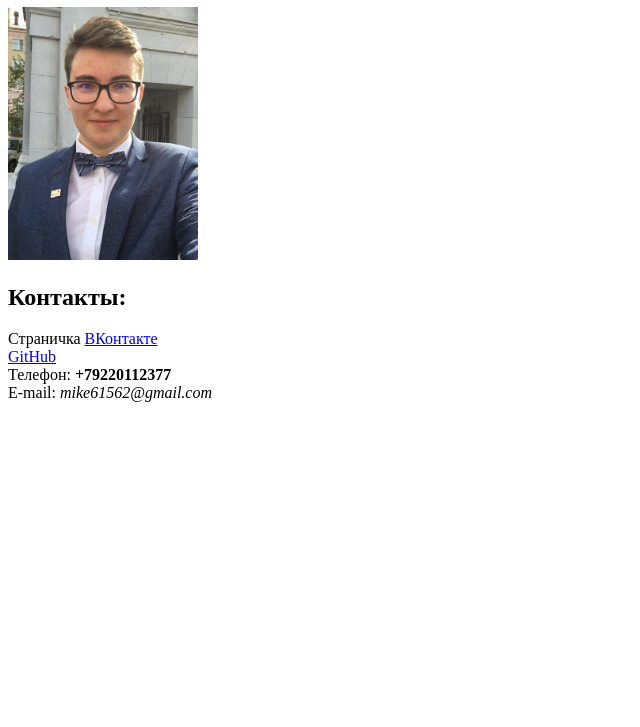
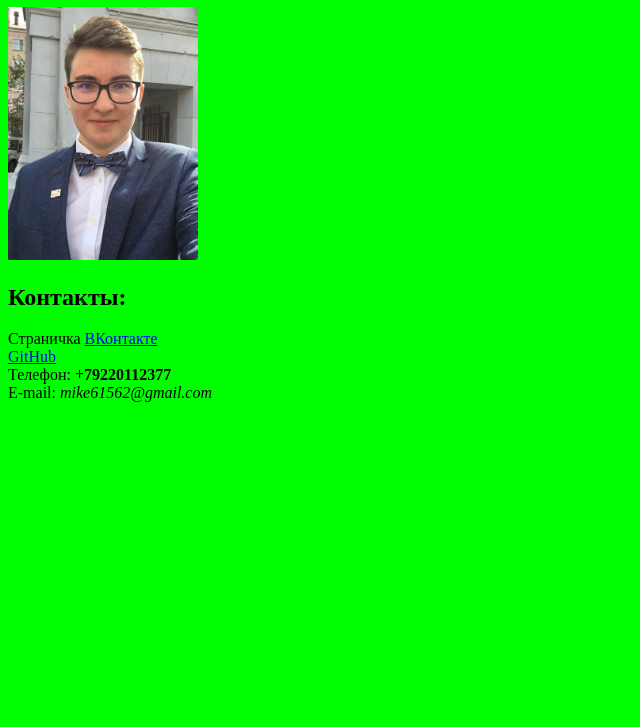
Before and after one commit to MingazovM/mingazovm.github.io, a plain HTML site: page index.html in a window 1280 px wide. Shown: the part 73-800 px from the top of the page, without its empty margins (0-640 px from the left). Drawn offline with Linux system fonts and the light colour scheme.

Commit message:
Update index.html

```diff
--- a/index.html
+++ b/index.html
@@ -4,7 +4,7 @@
 <meta charset="utf-8">
 <title>Моя личная страничка</title>
 </head>
-<body>
+<body bgcolor=00FF00>
 <left><h1>Мингазов Михаил</h1></left>
 <left><img alt="Это я" width="15%" src="me.jpg"></left>
 <br/>
```
